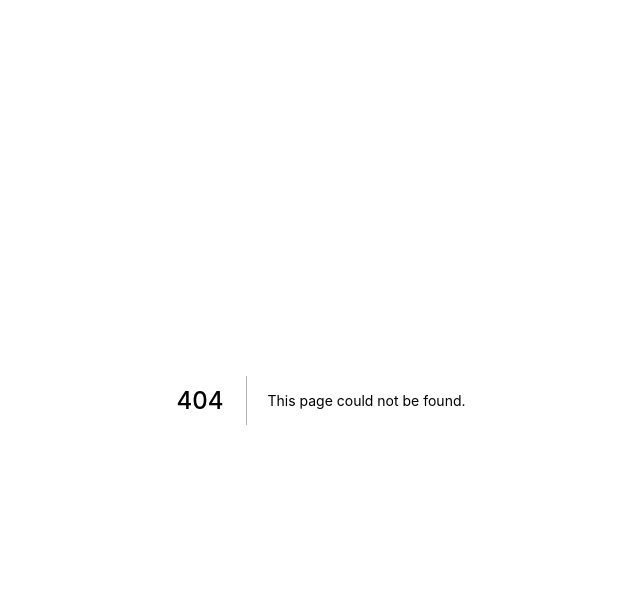
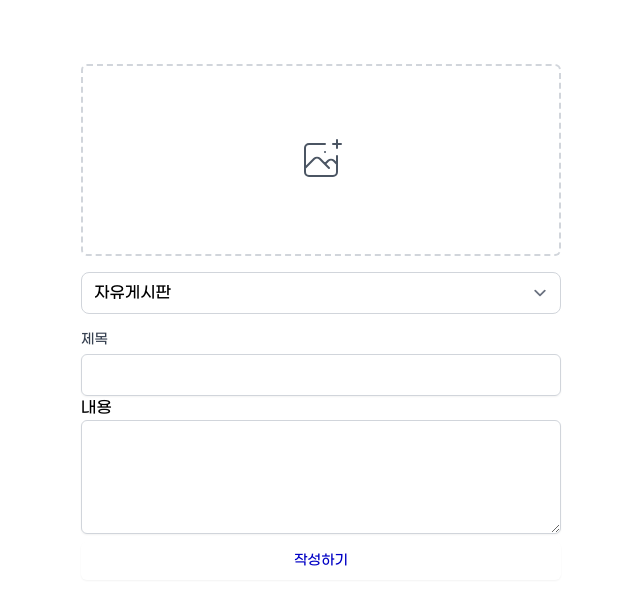
Before and after one commit to hyemin23/livestore, a Next.js app: page /posts/upload in a window 1280 px wide. Before the commit this address had no page. Shown: the top 604 px of the page, without its empty margins (319-959 px from the left). Built offline with nearby package versions, Linux system fonts and the light colour scheme.

Commit message:
Feature : type별 게시글 등록

```diff
--- /dev/null
+++ b/apis/posts.ts
@@ -0,0 +1,6 @@
+import axios from "axios";
+import { UploadPostsForm } from "./../src/interface/posts";
+
+export const uploadPostsAPI = (data: UploadPostsForm) => {
+  return axios.post("/api/posts", data).then((res) => res.data);
+};
--- /dev/null
+++ b/interface/posts.ts
@@ -0,0 +1,7 @@
+export interface UploadPostsMutation {
+  ok: boolean;
+}
+
+export interface CommonPostsResponseMutation {
+  ok: boolean;
+}
--- /dev/null
+++ b/src/components/atoms/SelectBox.tsx
@@ -0,0 +1,37 @@
+import React from "react";
+import { UseFormRegisterReturn } from "react-hook-form";
+
+interface SelectBoxType {
+  options: Array<String>;
+  register: UseFormRegisterReturn;
+  id?: string;
+}
+
+const SelectBox: React.FC<SelectBoxType> = ({
+  options,
+  register,
+  id,
+  ...props
+}) => {
+  return (
+    <select
+      className="w-full rounded-lg border-gray-300"
+      defaultValue="FREE"
+      defaultChecked={true}
+      id={id}
+      {...register}
+      {...props}
+    >
+      {options.map((name, idx) => {
+        console.log("idx", idx);
+        return (
+          <option key={idx} value={idx + 1}>
+            {name}
+          </option>
+        );
+      })}
+    </select>
+  );
+};
+
+export default SelectBox;
--- /dev/null
+++ b/src/components/icons/PhotoPreviewIcon.tsx
@@ -0,0 +1,22 @@
+import React from "react";
+
+const PhotoPreviewIcon = () => {
+  return (
+    <svg
+      className="h-12 w-12"
+      stroke="currentColor"
+      fill="none"
+      viewBox="0 0 48 48"
+      aria-hidden="true"
+    >
+      <path
+        d="M28 8H12a4 4 0 00-4 4v20m32-12v8m0 0v8a4 4 0 01-4 4H12a4 4 0 01-4-4v-4m32-4l-3.172-3.172a4 4 0 00-5.656 0L28 28M8 32l9.172-9.172a4 4 0 015.656 0L28 28m0 0l4 4m4-24h8m-4-4v8m-12 4h.02"
+        strokeWidth={2}
+        strokeLinecap="round"
+        strokeLinejoin="round"
+      />
+    </svg>
+  );
+};
+
+export default PhotoPreviewIcon;
--- a/src/components/organs/community/CommunityList.component.tsx
+++ b/src/components/organs/community/CommunityList.component.tsx
@@ -6,8 +6,16 @@ import React from "react";
 
 interface CommunityListComponentType {
   type: string;
+  posts: any;
 }
-const CommunityListComponent = ({ type }: CommunityListComponentType) => {
+const CommunityListComponent = ({
+  type,
+  posts,
+}: CommunityListComponentType) => {
+  console.log(posts);
+
+  // 해당 type으로 useQuery 재요청을 해야함.
+
   return (
     <div>
       <div className="flex items-center pt-4 justify-center pb-2">
@@ -16,15 +24,9 @@ const CommunityListComponent = ({ type }: CommunityListComponentType) => {
       </div>
 
       <div className="flex flex-col divide-y last:divide-y-0">
-        {[
-          "고민상담1",
-          "뭐가문제죠?",
-          "이게요",
-          "아니그게 아니고",
-          "어이가 없음",
-        ].map((data, index) => (
+        {posts.map((data: any, index: number) => (
           <div key={index} className="flex justify-between py-2 ">
-            <p>{data}</p>
+            <p>{data.name}</p>
             <div className="flex space-x-2">
               <UnLikedIcon />
               <span>2</span>
--- /dev/null
+++ b/src/interface/posts.ts
@@ -0,0 +1,5 @@
+export interface UploadPostsForm {
+  title: string;
+  description: string;
+  type: string;
+}
--- /dev/null
+++ b/src/pages/api/posts/index.ts
@@ -0,0 +1,94 @@
+import { ResponseType } from "@/types/index";
+import client from "libs/server/client";
+import withHandler from "libs/server/withHandler";
+import { withApiSession } from "libs/server/withSession";
+import { NextApiRequest, NextApiResponse } from "next";
+async function handler(
+  req: NextApiRequest,
+  res: NextApiResponse<ResponseType>
+) {
+  // 게시글 조회 (타입별 조회)
+  if (req.method === "GET") {
+    const commonProps: any = {
+      take: 5,
+      orderBy: {
+        createAt: "desc",
+      },
+    };
+
+    const freePosts = await client.posts.findMany({
+      ...commonProps,
+      where: {
+        categories: {
+          some: {
+            name: "FREE",
+          },
+        },
+      },
+      include: {
+        user: {
+          select: {
+            nickname: true,
+          },
+        },
+      },
+    });
+
+    console.log("freePosts", freePosts);
+    const jobPosts = await client.posts.findMany({});
+
+    const recuritPosts = await client.posts.findMany({});
+    // 타입이 있는 경우에는 개별 조회
+
+    return res.json({
+      ok: true,
+      posts: {
+        freePosts,
+        jobPosts,
+        recuritPosts,
+      },
+    });
+  }
+
+  // POST
+  const {
+    body: { cateType, title, description },
+    session: { user },
+  } = req;
+
+  const getCateIndex = await client.category.findFirst({
+    where: {
+      id: Number(cateType),
+    },
+  });
+
+  const { id }: any = getCateIndex;
+
+  const createPost = await client.posts.create({
+    data: {
+      title,
+      description,
+      user: {
+        connect: {
+          id: user?.id,
+        },
+      },
+      categories: {
+        create: [
+          {
+            categoryId: id,
+          },
+        ],
+      },
+    },
+  });
+
+  console.log("createPost", createPost);
+}
+export default withApiSession(
+  withHandler({
+    methods: ["POST"],
+    handlerFunction: handler,
+    isPrivate: true,
+  })
+);
--- /dev/null
+++ b/src/pages/posts/upload.tsx
@@ -0,0 +1,100 @@
+import Button from "@/components/atoms/Button";
+import Input from "@/components/atoms/Input";
+import SelectBox from "@/components/atoms/SelectBox";
+import TextArea from "@/components/atoms/TextArea";
+import PhotoPreviewIcon from "@/components/icons/PhotoPreviewIcon";
+import { uploadPostsAPI } from "apis/posts";
+import { AxiosError } from "axios";
+import { UploadPostsMutation } from "interface/posts";
+import { useRouter } from "next/router";
+import { useCallback, useState } from "react";
+import { useForm } from "react-hook-form";
+import { useMutation } from "react-query";
+import { UploadPostsForm } from "src/interface/posts";
+
+const options = ["자유게시판", "매장평가", "구익구직"];
+
+const Upload = () => {
+  const router = useRouter();
+  const [submitting, setSubmitting] = useState<boolean>(false);
+
+  const { register, handleSubmit } = useForm<any>();
+
+  const mutation = useMutation<
+    UploadPostsMutation,
+    AxiosError,
+    UploadPostsForm
+  >("uploadPosts", (data) => uploadPostsAPI(data), {
+    onMutate: () => {
+      setSubmitting(true);
+    },
+    onError: (error) => {
+      alert(error.response?.data);
+    },
+    onSuccess: (data: UploadPostsMutation) => {
+      console.log("업로드 성공 : ", data);
+      if (data?.ok) {
+        // router.push(`/posts/${data.posts.id}`);
+      }
+    },
+
+    onSettled: () => {
+      setSubmitting(false);
+    },
+  });
+
+  const onValid = useCallback(
+    (data: any) => {
+      mutation.mutate(data);
+    },
+    [submitting]
+  );
+
+  return (
+    <div className="px-4 py-16">
+      <form onSubmit={handleSubmit(onValid)}>
+        <div>
+          <label className="w-full cursor-pointer hover:border-primary text-gray-600 hover:text-primary flex items-center justify-center border-2 border-dashed border-gray-300 h-48 rounded-md">
+            <PhotoPreviewIcon />
+            <input type="file" className="hidden" />
+          </label>
+        </div>
+
+        <div className="my-4">
+          <SelectBox
+            register={register("cateType", { required: true })}
+            options={options}
+          />
+        </div>
+
+        <Input
+          register={register("title", { required: true })}
+          required
+          label="제목"
+          name="title"
+          type="text"
+        />
+
+        {/* 글쓰기 타입 */}
+
+        <TextArea
+          register={register("description", {
+            required: true,
+          })}
+          name="description"
+          label="내용"
+          required
+        />
+
+        <Button
+          type="submit"
+          className="mt-4 w-full py-2 px-4 border-transparent border border-gray-300 text-primary rounded-md shadow-sm text-sm font-medium focus:ring-2 focus:ring-offset-2 focus:outline-none hover:bg-primary hover:text-white"
+        >
+          작성하기
+        </Button>
+      </form>
+    </div>
+  );
+};
+
+export default Upload;
```
Also changed, not shown: 1 other file (tests, documents, lock files or other folders).
